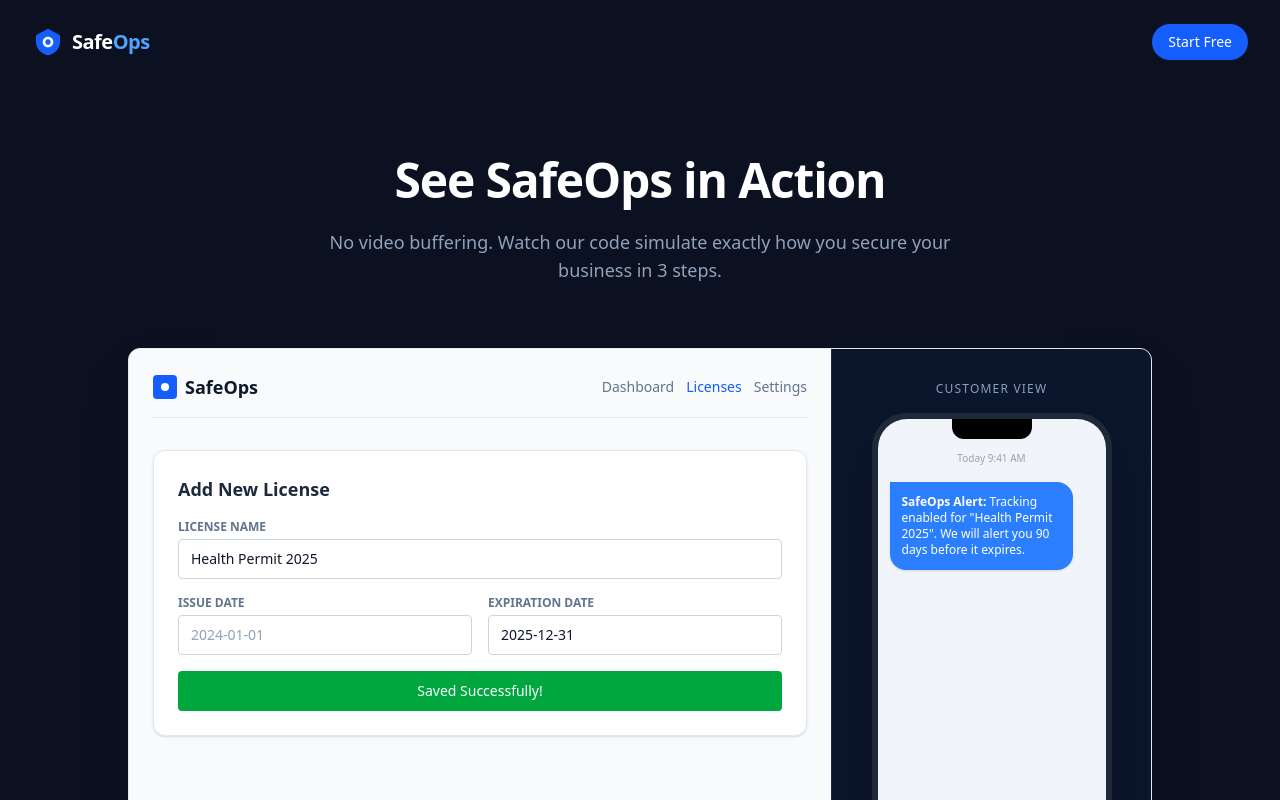
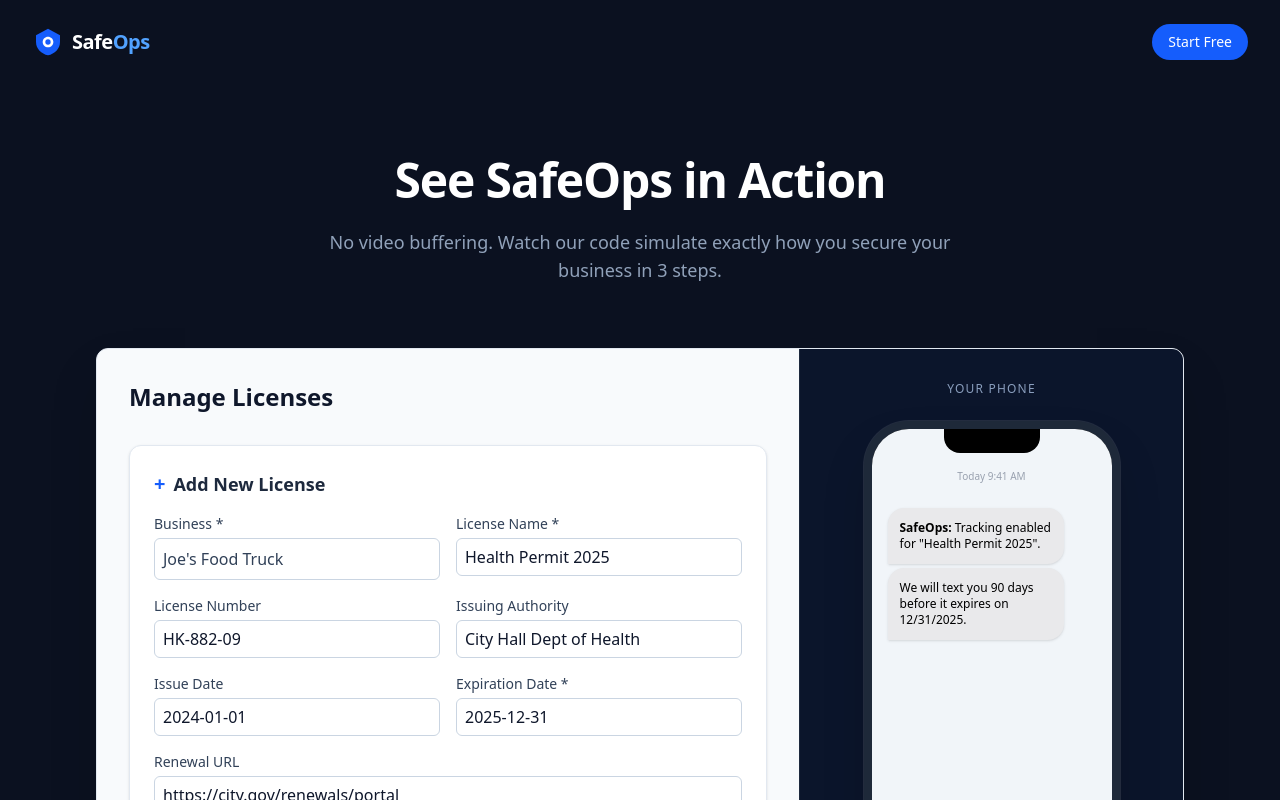
Before and after one commit to testqgw/SCP, a Next.js app: page /demo in a window 1280 px wide. Shown: the top 800 px of the page. Built offline with nearby package versions, Linux system fonts and the light colour scheme.

Commit message:
Update DemoSimulator to match real dashboard UI

```diff
--- a/app/demo/page.tsx
+++ b/app/demo/page.tsx
@@ -63,37 +63,43 @@ export default function DemoPage() {
 function DemoSimulator() {
   const [step, setStep] = useState(0);
   const [text, setText] = useState("");
-  const [date, setDate] = useState("");
+  const [expDate, setExpDate] = useState("");
 
+  // Animation Script
   useEffect(() => {
     let timeout: any;
+
     const runSimulation = async () => {
-      // 1. Type License Name
+      // 1. Start: Type License Name
       setStep(1);
       const fullText = "Health Permit 2025";
       for (let i = 0; i <= fullText.length; i++) {
-        await new Promise(r => setTimeout(r, 80));
+        await new Promise(r => setTimeout(r, 60));
         setText(fullText.slice(0, i));
       }
 
-      // 2. Select Date
-      await new Promise(r => setTimeout(r, 500));
-      setStep(2);
-      setDate("2025-12-31");
+      // 2. Fill details (Instant fill for minor fields to keep demo snappy)
+      await new Promise(r => setTimeout(r, 400));
+      setStep(2); // Fills Authority, Number, etc.
 
-      // 3. Click Save
-      await new Promise(r => setTimeout(r, 800));
+      // 3. Set Expiration Date
+      await new Promise(r => setTimeout(r, 400));
+      setExpDate("2025-12-31");
       setStep(3);
 
-      // 4. Success & SMS
+      // 4. Click "Track License"
+      await new Promise(r => setTimeout(r, 800));
+      setStep(4); // Loading state
+
+      // 5. Success & SMS Arrival
       await new Promise(r => setTimeout(r, 1500));
-      setStep(4);
+      setStep(5); // Phone notification
 
-      // 5. Reset
+      // 6. Reset Loop
       await new Promise(r => setTimeout(r, 6000));
       setStep(0);
       setText("");
-      setDate("");
+      setExpDate("");
     };
 
     if (step === 0) timeout = setTimeout(runSimulation, 1000);
@@ -101,73 +107,112 @@ function DemoSimulator() {
   }, [step]);
 
   return (
-    <div className="relative w-full max-w-5xl mx-auto bg-slate-50 rounded-xl shadow-2xl overflow-hidden flex flex-col md:flex-row border border-slate-200 font-sans text-slate-900">
+    <div className="relative w-full max-w-6xl mx-auto bg-slate-50 rounded-xl shadow-2xl overflow-hidden flex flex-col lg:flex-row border border-slate-200 font-sans text-slate-900 text-left">
 
-      {/* LEFT: MOCK DASHBOARD (Exact Replica of Real UI) */}
-      <div className="flex-1 p-6">
-        {/* Mock Header */}
-        <div className="flex items-center justify-between mb-8 pb-4 border-b border-slate-200">
-          <div className="flex items-center gap-2">
-            <div className="w-6 h-6 bg-blue-600 rounded flex items-center justify-center"><div className="w-2 h-2 bg-white rounded-full"></div></div>
-            <span className="font-bold text-lg text-slate-900">SafeOps</span>
-          </div>
-          <div className="flex gap-3 text-sm font-medium text-slate-500">
-            <span>Dashboard</span>
-            <span className="text-blue-600">Licenses</span>
-            <span>Settings</span>
-          </div>
-        </div>
+      {/* LEFT: REAL DASHBOARD REPLICA */}
+      <div className="flex-1 p-8 overflow-hidden">
 
-        {/* Mock Form */}
+        {/* Dashboard Header */}
+        <h1 className="text-2xl font-bold text-slate-900 mb-8">Manage Licenses</h1>
+
+        {/* The Main Form Card */}
         <div className="bg-white p-6 rounded-xl border border-slate-200 shadow-sm">
-          <h2 className="text-lg font-bold text-slate-800 mb-4">Add New License</h2>
+          <h2 className="text-lg font-semibold text-slate-800 mb-4 flex items-center gap-2">
+            <span className="text-blue-600 text-xl font-bold">+</span> Add New License
+          </h2>
+
           <div className="space-y-4">
-            <div>
-              <label className="block text-xs font-semibold text-slate-500 uppercase mb-1">License Name</label>
-              <div className="h-10 w-full bg-white rounded border border-slate-300 flex items-center px-3 text-sm relative">
-                {text}
-                {step === 1 && <span className="w-0.5 h-4 bg-blue-600 animate-pulse ml-0.5"></span>}
-              </div>
-            </div>
-            <div className="grid grid-cols-2 gap-4">
+            {/* Row 1: Business & Name */}
+            <div className="grid grid-cols-1 md:grid-cols-2 gap-4">
               <div>
-                <label className="block text-xs font-semibold text-slate-500 uppercase mb-1">Issue Date</label>
-                <div className="h-10 w-full bg-white rounded border border-slate-300 flex items-center px-3 text-sm text-slate-400">2024-01-01</div>
+                <label className="block text-sm font-medium text-slate-700 mb-1">Business *</label>
+                <div className="w-full p-2 border rounded-md bg-white text-slate-700 border-slate-300">
+                  {step >= 1 ? "Joe's Food Truck" : "Select a Business"}
+                </div>
               </div>
               <div>
-                <label className="block text-xs font-semibold text-slate-500 uppercase mb-1">Expiration Date</label>
-                <div className={`h-10 w-full rounded border flex items-center px-3 text-sm transition-colors ${step >= 2 ? "bg-white border-slate-300 text-slate-900" : "bg-slate-50 border-slate-200"}`}>
-                  {date}
+                <label className="block text-sm font-medium text-slate-700 mb-1">License Name *</label>
+                <div className="w-full h-[38px] border rounded-md bg-white border-slate-300 flex items-center px-2 text-slate-900 relative">
+                  {text}
+                  {step === 1 && <span className="w-0.5 h-5 bg-blue-600 animate-pulse ml-0.5"></span>}
                 </div>
               </div>
             </div>
-            <button className={`w-full h-10 rounded font-medium text-sm transition-all flex items-center justify-center gap-2 ${step === 3 ? "bg-blue-700 text-white" : step === 4 ? "bg-green-600 text-white" : "bg-blue-600 text-white"}`}>
-              {step === 3 ? "Saving..." : step === 4 ? "Saved Successfully!" : "Track License"}
+
+            {/* Row 2: Number & Authority */}
+            <div className="grid grid-cols-1 md:grid-cols-2 gap-4">
+              <div>
+                <label className="block text-sm font-medium text-slate-700 mb-1">License Number</label>
+                <div className={`w-full h-[38px] border rounded-md bg-white border-slate-300 flex items-center px-2 transition-colors text-slate-900 ${step >= 2 ? "text-slate-900" : "text-transparent"}`}>
+                  {step >= 2 ? "HK-882-09" : ""}
+                </div>
+              </div>
+              <div>
+                <label className="block text-sm font-medium text-slate-700 mb-1">Issuing Authority</label>
+                <div className={`w-full h-[38px] border rounded-md bg-white border-slate-300 flex items-center px-2 transition-colors text-slate-900 ${step >= 2 ? "text-slate-900" : "text-transparent"}`}>
+                  {step >= 2 ? "City Hall Dept of Health" : ""}
+                </div>
+              </div>
+            </div>
+
+            {/* Row 3: Dates */}
+            <div className="grid grid-cols-1 md:grid-cols-2 gap-4">
+              <div>
+                <label className="block text-sm font-medium text-slate-700 mb-1">Issue Date</label>
+                <div className={`w-full h-[38px] border rounded-md bg-white border-slate-300 flex items-center px-2 text-slate-900 ${step >= 2 ? "text-slate-900" : "text-transparent"}`}>
+                  {step >= 2 ? "2024-01-01" : ""}
+                </div>
+              </div>
+              <div>
+                <label className="block text-sm font-medium text-slate-700 mb-1">Expiration Date *</label>
+                <div className={`w-full h-[38px] border rounded-md bg-white border-slate-300 flex items-center px-2 ${step >= 3 ? "text-slate-900" : "text-transparent"}`}>
+                  {expDate}
+                </div>
+              </div>
+            </div>
+
+            {/* Row 4: URL */}
+            <div>
+              <label className="block text-sm font-medium text-slate-700 mb-1">Renewal URL</label>
+              <div className={`w-full h-[38px] border rounded-md bg-white border-slate-300 flex items-center px-2 text-slate-900 overflow-hidden ${step >= 2 ? "text-slate-900" : "text-transparent"}`}>
+                {step >= 2 ? "https://city.gov/renewals/portal" : ""}
+              </div>
+            </div>
+
+            {/* Button */}
+            <button className={`bg-blue-600 text-white px-6 py-2 rounded-md font-medium w-full sm:w-auto transition-all duration-300 ${step === 4 ? "opacity-80 scale-95" : step === 5 ? "bg-green-600" : ""}`}>
+              {step === 4 ? "Saving..." : step === 5 ? "License Tracked!" : "Track License"}
             </button>
           </div>
         </div>
       </div>
 
-      {/* RIGHT: REALISTIC PHONE PREVIEW */}
-      <div className="w-full md:w-80 bg-[#0B1120] p-8 flex flex-col items-center justify-center relative border-l border-slate-800">
+      {/* RIGHT: PHONE PREVIEW (SMS) */}
+      <div className="w-full lg:w-96 bg-[#0B1120] p-8 flex flex-col items-center justify-center relative border-l border-slate-800 min-h-[600px]">
         <div className="absolute inset-0 bg-blue-600/5"></div>
-        <div className="text-slate-400 text-xs font-medium mb-4 uppercase tracking-widest">Customer View</div>
+        <div className="text-slate-400 text-xs font-medium mb-6 uppercase tracking-widest">Your Phone</div>
 
         {/* Phone Body */}
-        <div className="relative z-10 w-60 h-[450px] bg-black border-[6px] border-gray-800 rounded-[35px] shadow-2xl overflow-hidden">
+        <div className="relative z-10 w-64 h-[500px] bg-black border-[8px] border-gray-800 rounded-[45px] shadow-2xl overflow-hidden ring-1 ring-white/10">
           {/* Notch */}
-          <div className="absolute top-0 left-1/2 -translate-x-1/2 w-20 h-5 bg-black rounded-b-xl z-20"></div>
+          <div className="absolute top-0 left-1/2 -translate-x-1/2 w-24 h-6 bg-black rounded-b-2xl z-20"></div>
 
           {/* Screen */}
-          <div className="w-full h-full bg-slate-100 relative pt-8 px-3 flex flex-col">
-            <div className="text-center text-gray-400 text-[10px] mb-4">Today 9:41 AM</div>
+          <div className="w-full h-full bg-slate-100 relative pt-10 px-4 flex flex-col font-sans">
+            <div className="text-center text-gray-400 text-[10px] mb-6">Today 9:41 AM</div>
 
-            {/* Message Bubble */}
-            <div className={`transform transition-all duration-500 ${step === 4 ? "translate-y-0 opacity-100" : "translate-y-10 opacity-0"}`}>
-              <div className="bg-blue-500 text-white text-xs p-3 rounded-2xl rounded-tl-none shadow-sm mb-1 max-w-[90%]">
-                <strong>SafeOps Alert:</strong> Tracking enabled for "Health Permit 2025". We will alert you 90 days before it expires.
+            {/* Incoming Message Animation */}
+            <div className={`transform transition-all duration-500 ease-out ${step === 5 ? "translate-y-0 opacity-100" : "translate-y-10 opacity-0"}`}>
+              <div className="flex flex-col gap-1">
+                <div className="bg-[#E9E9EB] text-black text-xs p-3 rounded-2xl rounded-bl-none shadow-sm max-w-[85%] self-start">
+                  <strong>SafeOps:</strong> Tracking enabled for "Health Permit 2025".
+                </div>
+                <div className="bg-[#E9E9EB] text-black text-xs p-3 rounded-2xl rounded-bl-none shadow-sm max-w-[85%] self-start delay-100">
+                  We will text you 90 days before it expires on 12/31/2025.
+                </div>
               </div>
             </div>
+
           </div>
         </div>
       </div>
```
